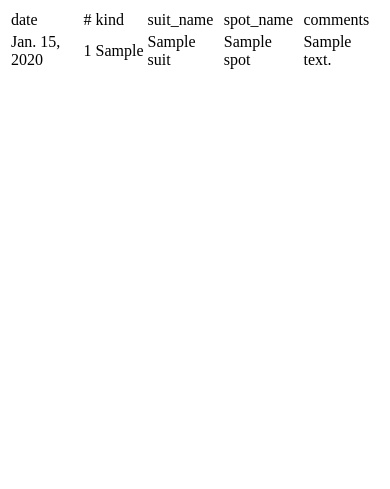
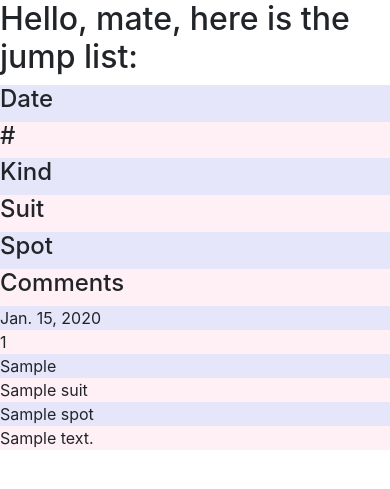
Before and after one commit to tibk/jumps_to_list, a Django app: page /jtl_app/jumps/1 in a window 390 px wide. Shown: the top 489 px of the page. Run offline with Django 3.2, Linux system fonts and the light colour scheme; tables that the repository leaves empty hold one stand-in row (values such as "Sample post"); some libraries are stand-ins or nearby versions.

Commit message:
Bootstrap CDN for jump list

```diff
--- a/jtl_django_project/jtl_app/templates/jtl_app/jumps.html
+++ b/jtl_django_project/jtl_app/templates/jtl_app/jumps.html
@@ -1,26 +1,62 @@
+<html lang = "en">
+   <head>
+      <!-- Meta tags -->
+      <meta charset = "utf-8">
+      <meta name = "viewport" content = "width=device-width, initial-scale = 1, shrink-to-fit = no">
+
+      <!-- Bootstrap CSS -->
+      <link rel = "stylesheet"
+      href = "https://stackpath.bootstrapcdn.com/bootstrap/4.1.3/css/bootstrap.min.css"
+         integrity =" sha384-MCw98/SFnGE8fJT3GXwEOngsV7Zt27NXFoaoApmYm81iuXoPkFOJwJ8ERdknLPMO"
+         crossorigin = "anonymous">
+
+      <title>Bootstrap 4 Example</title>
+   </head>
+
+   <body>
       <table>
         {% if jump_list %}
-    <tr>
-      <td>date</td>
-      <td>#</td>
-      <td>kind</td>
-      <td>suit_name</td>
-      <td>spot_name</td>
-      <td>comments</td>
-    </tr>
+        <h2>Hello, mate, here is the jump list:</h2>
+        <div class="row">
+          <div class="col-sm-2" style="background-color:lavender;"><h4>Date</h4></div>
+          <div class="col-sm-1" style="background-color:lavenderblush;"><h4>#</h4></div>
+          <div class="col-sm-2" style="background-color:lavender;"><h4>Kind</h4></div>
+          <div class="col-sm-2" style="background-color:lavenderblush;"><h4>Suit</h4></div>
+          <div class="col-sm-2" style="background-color:lavender;"><h4>Spot</h4></div>
+          <div class="col-sm-3" style="background-color:lavenderblush;"><h4>Comments</h4></div>
+        </div>
+      </div>
+
         {% for jump in jump_list %}
-    <tr>
-      <td>{{ jump.date }}</td>
-      <td>{{ jump.number }}</td>
-      <td>{{ jump.jump_kind_id.kind }}</td>
-      <td>{{ jump.suit_id.name }}</td>
-      <td>{{ jump.spot_id.name }}</td>
-      <td>{{ jump.comments }}</td>
-    </tr>
+        <div class="row">
+          <div class="col-sm-2" style="background-color:lavender;">{{ jump.date }}</div>
+          <div class="col-sm-1" style="background-color:lavenderblush;">{{ jump.number }}</div>
+          <div class="col-sm-2" style="background-color:lavender;">{{ jump.jump_kind_id.kind }}</div>
+          <div class="col-sm-2" style="background-color:lavenderblush;">{{ jump.suit_id.name }}</div>
+          <div class="col-sm-2" style="background-color:lavender;">{{ jump.spot_id.name }}</div>
+          <div class="col-sm-3" style="background-color:lavenderblush;">{{ jump.comments }}</div>
+        </div>
         {% endfor %}
         {% else %}
-    <tr>
-      No jumps performed yet!
-    </tr>
+          <h2>Sorry mate, but this jumper hasnt performed any jump.</h2>
         {% endif %}
       </table>
+
+      <!-- jQuery first, then Popper.js, then Bootstrap JS -->
+      <script src = "https://code.jquery.com/jquery-3.3.1.slim.min.js"
+         integrity = "sha384-q8i/X+965DzO0rT7abK41JStQIAqVgRVzpbzo5smXKp4YfRvH+8abtTE1Pi6jizo"
+         crossorigin = "anonymous">
+      </script>
+
+      <script src = "https://cdnjs.cloudflare.com/ajax/libs/popper.js/1.14.3/umd/popper.min.js"
+         integrity = "sha384-ZMP7rVo3mIykV+2+9J3UJ46jBk0WLaUAdn689aCwoqbBJiSnjAK/l8WvCWPIPm49"
+         crossorigin = "anonymous">
+      </script>
+
+      <script src = "https://stackpath.bootstrapcdn.com/bootstrap/4.1.3/js/bootstrap.min.js"
+         integrity = "sha384-ChfqqxuZUCnJSK3+MXmPNIyE6ZbWh2IMqE241rYiqJxyMiZ6OW/JmZQ5stwEULTy"
+         crossorigin = "anonymous">
+      </script>
+
+   </body>
+</html>
```
Lines whose indentation alone changed are shown as unchanged.
